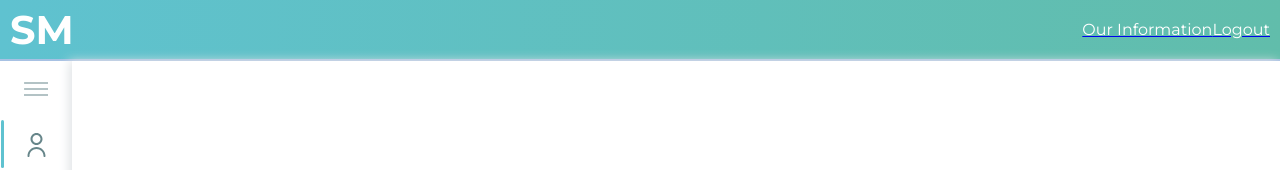
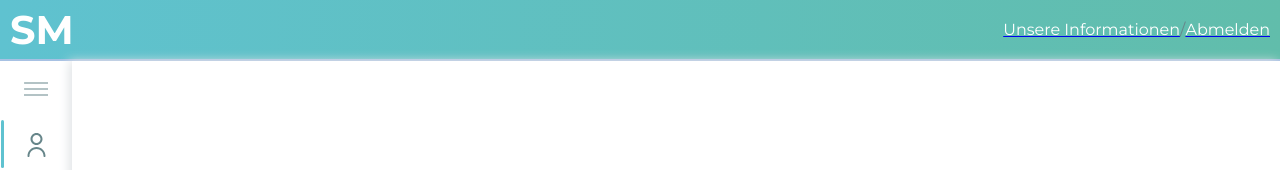
Before and after one commit to twoichai/spielerminusapp, a website built with Parcel: page frontend/src/index.html in a window 1280 px wide. Shown: the top 170 px of the page. Built offline with nearby package versions, Linux system fonts and the light colour scheme.

Commit message:
eng to german

```diff
--- a/frontend/src/index.html
+++ b/frontend/src/index.html
@@ -566,16 +566,15 @@
                 <div class="header-nav">
                     <div class="header-nav__button">
                         <a class="call-us header-nav__button" role="button" href="https://github.com/twoichai/spielerminusapp">
-                        <span class="button__text">
-                             Our Information
-                        </span>
+                        <span class="button__text">Unsere Informationen</span>
                         </a>
+                    </div>
+                    <div class="nav-button__text">
+                        /
                     </div>
                     <div class="header-nav__button">
                         <a class="my-profile header-nav__button" role="button" href="/logout">
-                        <span class="button__text">
-                             Logout
-                        </span>
+                        <span class="button__text">Abmelden</span>
                         </a>
                     </div>
                 </div>
```
